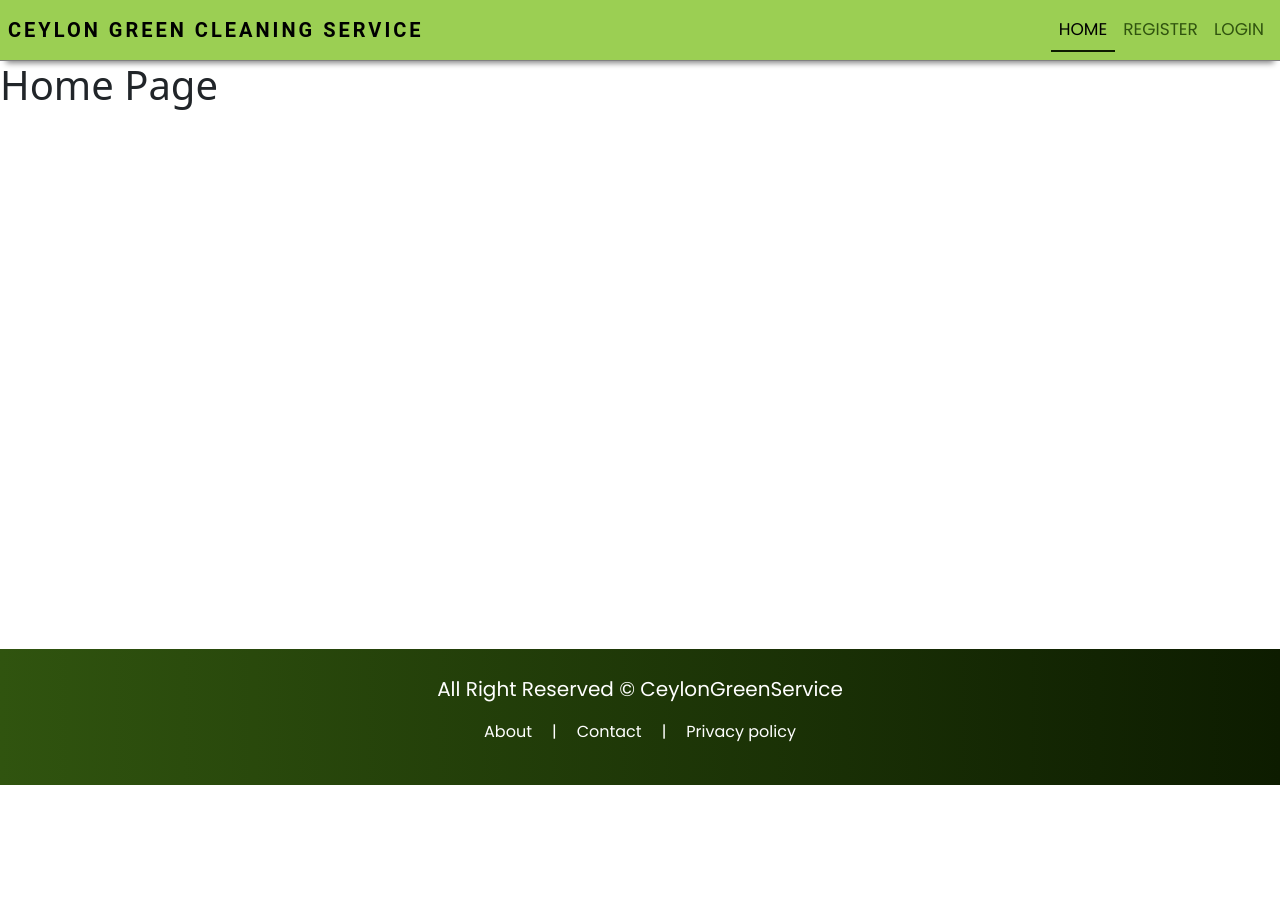
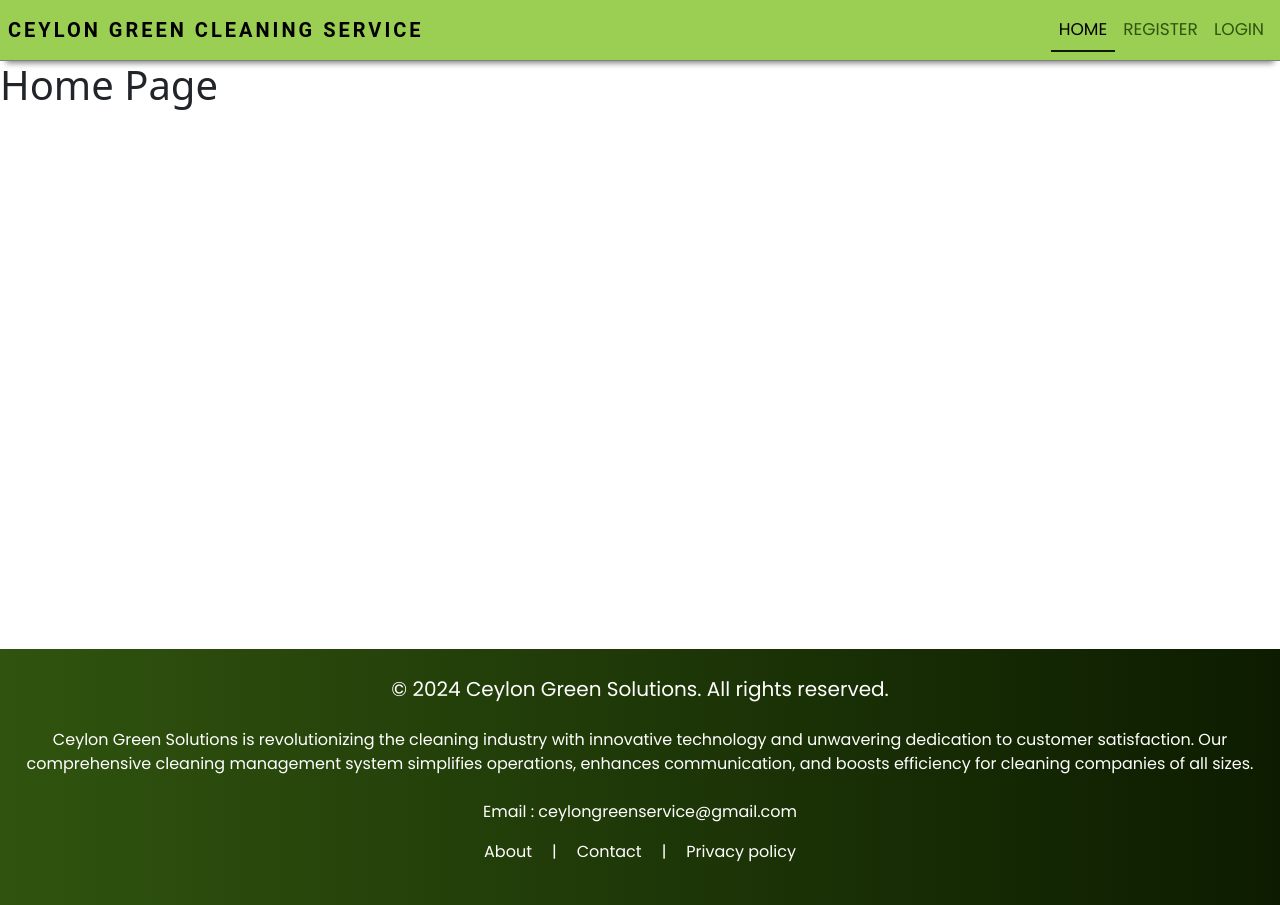
Before and after one commit to KavinMadusanka/CeylonGreenService, a React (Create React App) app in the folder Frontend/interface/: page / in a window 1280 px wide. Before the commit the page ends 800 px from the top, so only its background shows below. Built offline with nearby package versions, Linux system fonts and the light colour scheme; a web font is replaced by a local one.

Commit message:
update footer

```diff
--- a/Frontend/interface/src/components/Layout/Footer.js
+++ b/Frontend/interface/src/components/Layout/Footer.js
@@ -4,8 +4,16 @@ const Footer = () => {
   return (
     <div className='footer'>
         <div className='text-center' id='copy'>
-          All Right Reserved &copy; CeylonGreenService
+          &copy; 2024 Ceylon Green Solutions. All rights reserved.
         </div>
+
+        <div className='text-center'>
+          <br></br>
+        Ceylon Green Solutions is revolutionizing the cleaning industry with innovative technology and unwavering dedication to customer satisfaction. Our comprehensive cleaning management system simplifies operations, enhances communication, and boosts efficiency for cleaning companies of all sizes.
+          <br></br><br></br>
+        Email : ceylongreenservice@gmail.com
+        </div>
+
         <p className='text-center mt-3'>
           <Link to="/about">About</Link>
           |
```
